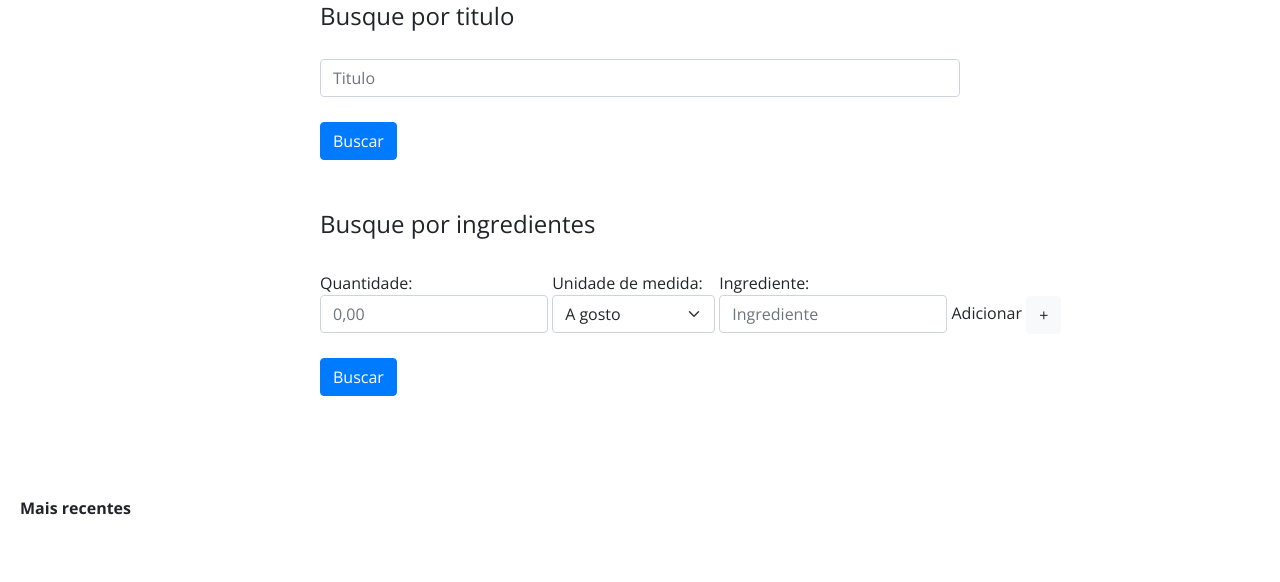
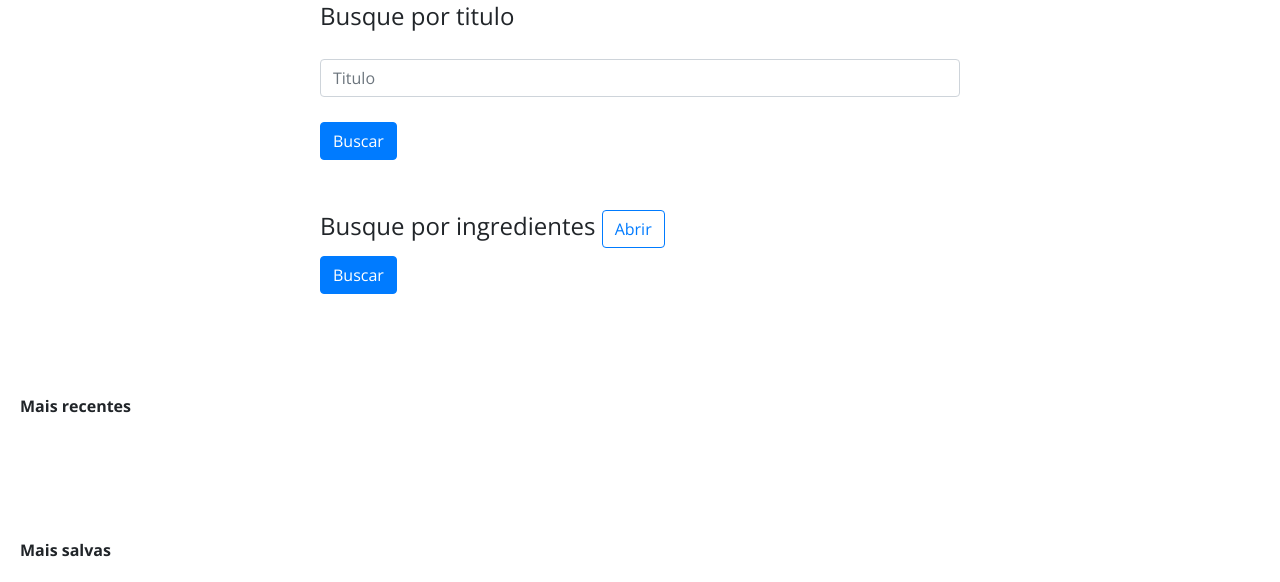
Before and after one commit to eduardosolka/myrecipe_v2, a Flask app: template templates/feed_logado.html in a window 1280 px wide. Shown: the part 192-774 px from the top of the page. Run offline with Flask 2, Linux system fonts and the light colour scheme; the template is opened without the code that fills it, so the values that code supplies are empty; some libraries are stand-ins or nearby versions.

Commit message:
ajuste feed_logado

```diff
--- a/templates/feed_logado.html
+++ b/templates/feed_logado.html
@@ -70,8 +70,12 @@
   style="margin-top: 50px; margin-bottom:50px; display:flex; flex-direction:column; gap:2px; align-content: center;padding-left: 25%; padding-right: auto;">
   <form class="flex-column gap-2" action="{{url_for('buscar_ingredientes')}}" enctype="multipart/form-data"
     method="post">
-    <div id="formulario">
-      <h4>Busque por ingredientes</h4><br>
+    <h4>Busque por ingredientes
+    <a class="btn btn-outline-primary" data-bs-toggle="collapse" href="#formulario" role="button" aria-expanded="false" aria-controls="collapseExample">
+    Abrir
+    </a></h4>
+    <div class="collapse" id="formulario">
+
       <div class="form-group" id="campo0">
         <label style="width: auto;" for="autoSizingInput">Quantidade:
           <input type="number" class="form-control" name="quantidade0" id="autoSizingInput" min="0" step="0.01"
@@ -102,6 +106,7 @@
 
       </div>
     </div>
+
 
     <script>
       var cont = 1;
@@ -179,6 +184,7 @@
     <div>
       <button type="submit" class="btn btn-primary">Buscar</button>
     </div>
+
 
   </form>
 </div>
```
